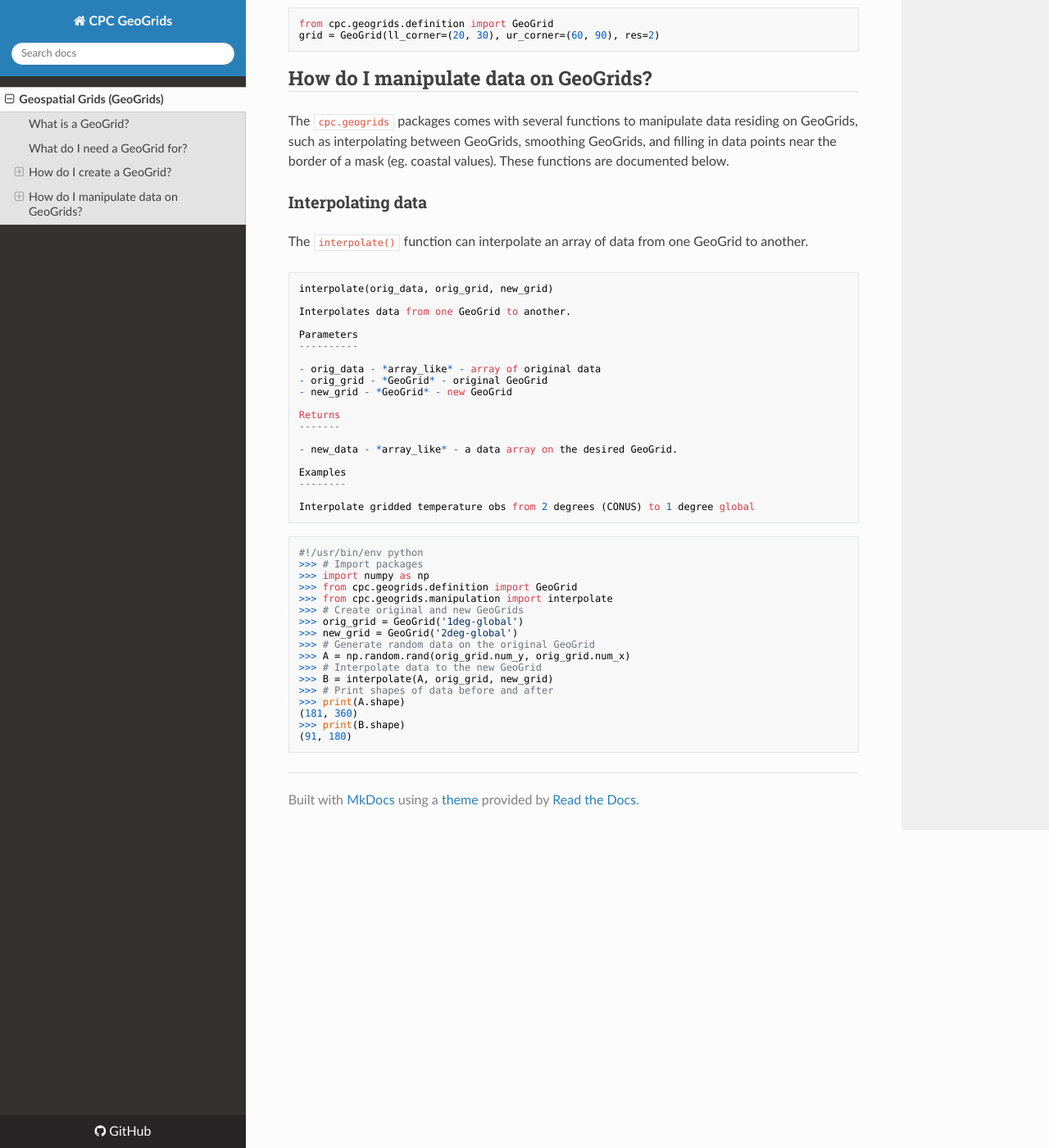
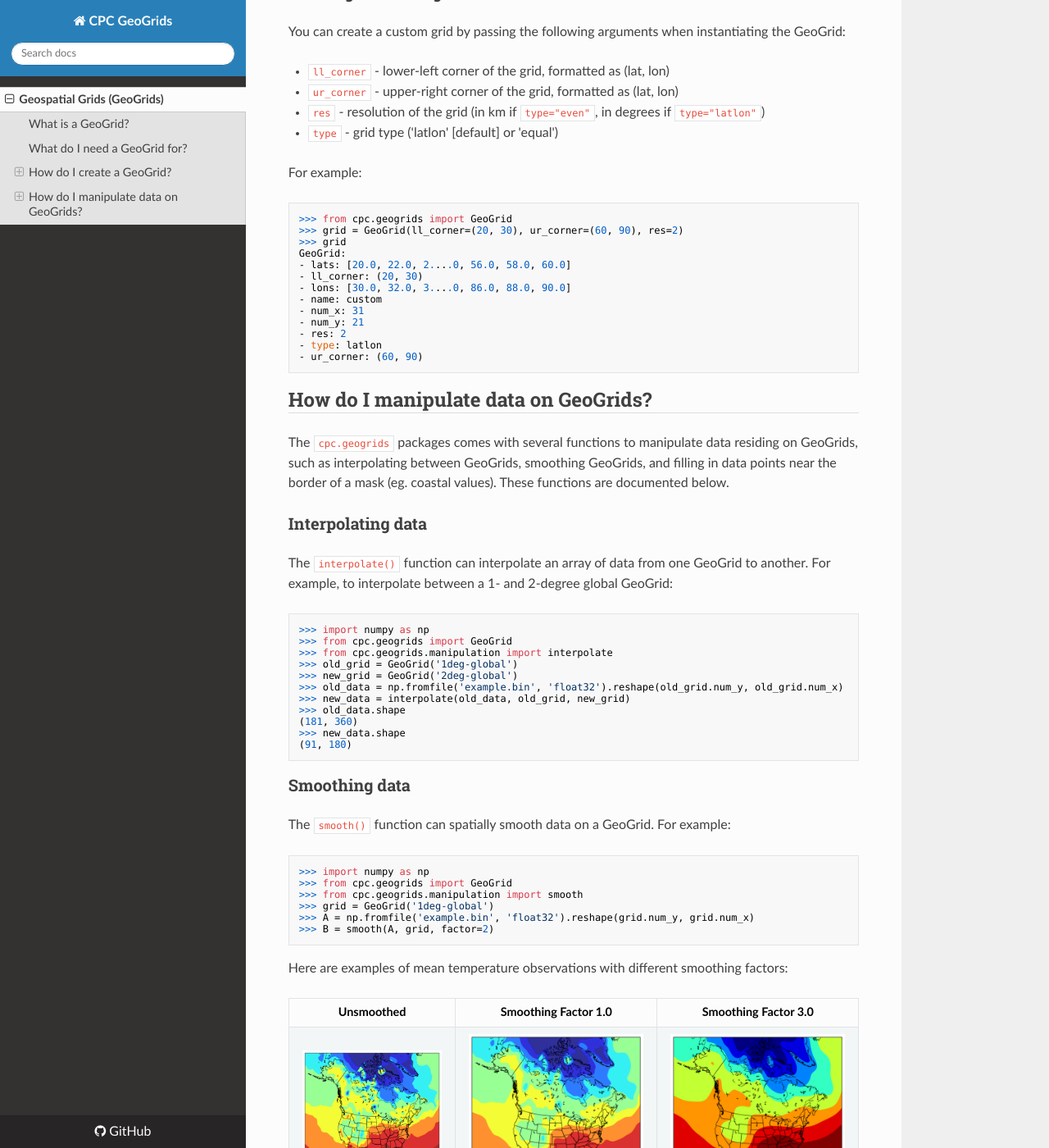
Before and after one commit to mikecharles/cpc.geogrids, an MkDocs documentation site: the page built from docs/index.md, in a window 1280 px wide and 1400 px high, scrolled down 1476 px. Shown: the whole window at 82% size. Built offline with MkDocs 1.6.1, drawn with Linux system fonts in a browser that asks for light colours; nearby versions of some CDN libraries; some of the changed text lies outside the part shown.

Commit message:
Add lots of examples on the API doc home page

````diff
--- a/docs/index.md
+++ b/docs/index.md
@@ -34,16 +34,33 @@ Built-in grids include:
 For a list of all built-in GeoGrids, call the `list_builtin_geogrids()` function:
 
 ```python
-from cpc.geogrids.definition import list_builtin_geogrids
-print(list_builtin_geogrids())
+>>> from cpc.geogrids import list_builtin_geogrids
+>>> list_builtin_geogrids()
+['2.5deg-global',
+ '1/6th-deg-global',
+ '2deg-conus',
+ '0.5-deg-global-center-aligned',
+ '0.5-deg-global-edge-aligned',
+ '2deg-global',
+ '1deg-global']
 ```
 
 You can create a GeoGrid using a built-in definition like this:
 
 ```python
-from cpc.geogrids.definition import GeoGrid
-grid = GeoGrid('1deg-global')
-print(grid)
+>>> from cpc.geogrids import GeoGrid
+>>> grid = GeoGrid('1deg-global')
+>>> grid
+GeoGrid:
+- lats: [-90.0, -89.0,....0, 88.0, 89.0, 90.0]
+- ll_corner: (-90, 0)
+- lons: [0.0, 1.0, 2.0... 357.0, 358.0, 359.0]
+- name: 1deg-global
+- num_x: 360
+- num_y: 181
+- res: 1
+- type: latlon
+- ur_corner: (90, 359)
 ```
 
 ### Creating a custom grid
@@ -58,8 +75,19 @@ You can create a custom grid by passing the following arguments when instantiati
 For example:
 
 ```python
-from cpc.geogrids.definition import GeoGrid
-grid = GeoGrid(ll_corner=(20, 30), ur_corner=(60, 90), res=2)
+>>> from cpc.geogrids import GeoGrid
+>>> grid = GeoGrid(ll_corner=(20, 30), ur_corner=(60, 90), res=2)
+>>> grid
+GeoGrid:
+- lats: [20.0, 22.0, 2....0, 56.0, 58.0, 60.0]
+- ll_corner: (20, 30)
+- lons: [30.0, 32.0, 3....0, 86.0, 88.0, 90.0]
+- name: custom
+- num_x: 31
+- num_y: 21
+- res: 2
+- type: latlon
+- ur_corner: (60, 90)
 ```
 
 How do I manipulate data on GeoGrids?
@@ -69,45 +97,41 @@ The `cpc.geogrids` packages comes with several functions to manipulate data resi
 
 ### Interpolating data
 
-The `interpolate()` function can interpolate an array of data from one GeoGrid to another.
-
-    interpolate(orig_data, orig_grid, new_grid)
-
-    Interpolates data from one GeoGrid to another.
-
-    Parameters
-    ----------
-
-    - orig_data - *array_like* - array of original data
-    - orig_grid - *GeoGrid* - original GeoGrid
-    - new_grid - *GeoGrid* - new GeoGrid
-
-    Returns
-    -------
-
-    - new_data - *array_like* - a data array on the desired GeoGrid.
-
-    Examples
-    --------
-
-    Interpolate gridded temperature obs from 2 degrees (CONUS) to 1 degree global
+The `interpolate()` function can interpolate an array of data from one GeoGrid to another. For example, to interpolate between a 1- and 2-degree global GeoGrid:
 
 ```python
-#!/usr/bin/env python
->>> # Import packages
 >>> import numpy as np
->>> from cpc.geogrids.definition import GeoGrid
+>>> from cpc.geogrids import GeoGrid
 >>> from cpc.geogrids.manipulation import interpolate
->>> # Create original and new GeoGrids
->>> orig_grid = GeoGrid('1deg-global')
+>>> old_grid = GeoGrid('1deg-global')
 >>> new_grid = GeoGrid('2deg-global')
->>> # Generate random data on the original GeoGrid
->>> A = np.random.rand(orig_grid.num_y, orig_grid.num_x)
->>> # Interpolate data to the new GeoGrid
->>> B = interpolate(A, orig_grid, new_grid)
->>> # Print shapes of data before and after
->>> print(A.shape)
+>>> old_data = np.fromfile('example.bin', 'float32').reshape(old_grid.num_y, old_grid.num_x)
+>>> new_data = interpolate(old_data, old_grid, new_grid)
+>>> old_data.shape
 (181, 360)
->>> print(B.shape)
+>>> new_data.shape
 (91, 180)
 ```
+
+### Smoothing data
+
+The `smooth()` function can spatially smooth data on a GeoGrid. For example:
+
+```python
+>>> import numpy as np
+>>> from cpc.geogrids import GeoGrid
+>>> from cpc.geogrids.manipulation import smooth
+>>> grid = GeoGrid('1deg-global')
+>>> A = np.fromfile('example.bin', 'float32').reshape(grid.num_y, grid.num_x)
+>>> B = smooth(A, grid, factor=2)
+```
+
+Here are examples of mean temperature observations with different smoothing factors:
+
+| Unsmoothed      | Smoothing Factor 1.0 | Smoothing Factor 3.0 |
+|:---------------:|:--------------------:|:--------------------:|
+| ![][unsmoothed] |  ![][smoothed-1.0]   |   ![][smoothed-3.0]  |
+
+[unsmoothed]: images/example-smoothing-unsmoothed.png
+[smoothed-1.0]: images/example-smoothing-1.0.png
+[smoothed-3.0]: images/example-smoothing-3.0.png
````
Also changed, not shown: docs/images/example-smoothing-1.0.png (added), docs/images/example-smoothing-2.0.png (added), docs/images/example-smoothing-3.0.png (added), docs/images/example-smoothing-unsmoothed.png (added).
